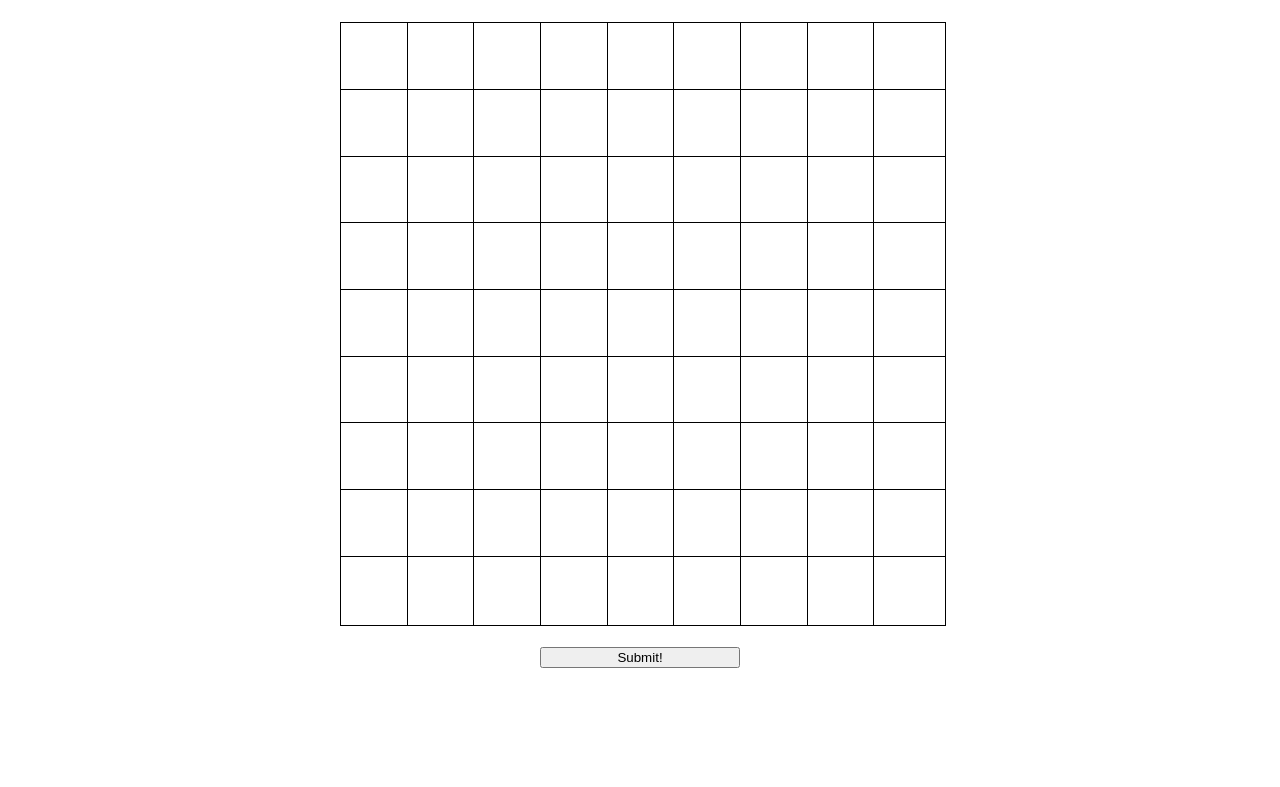
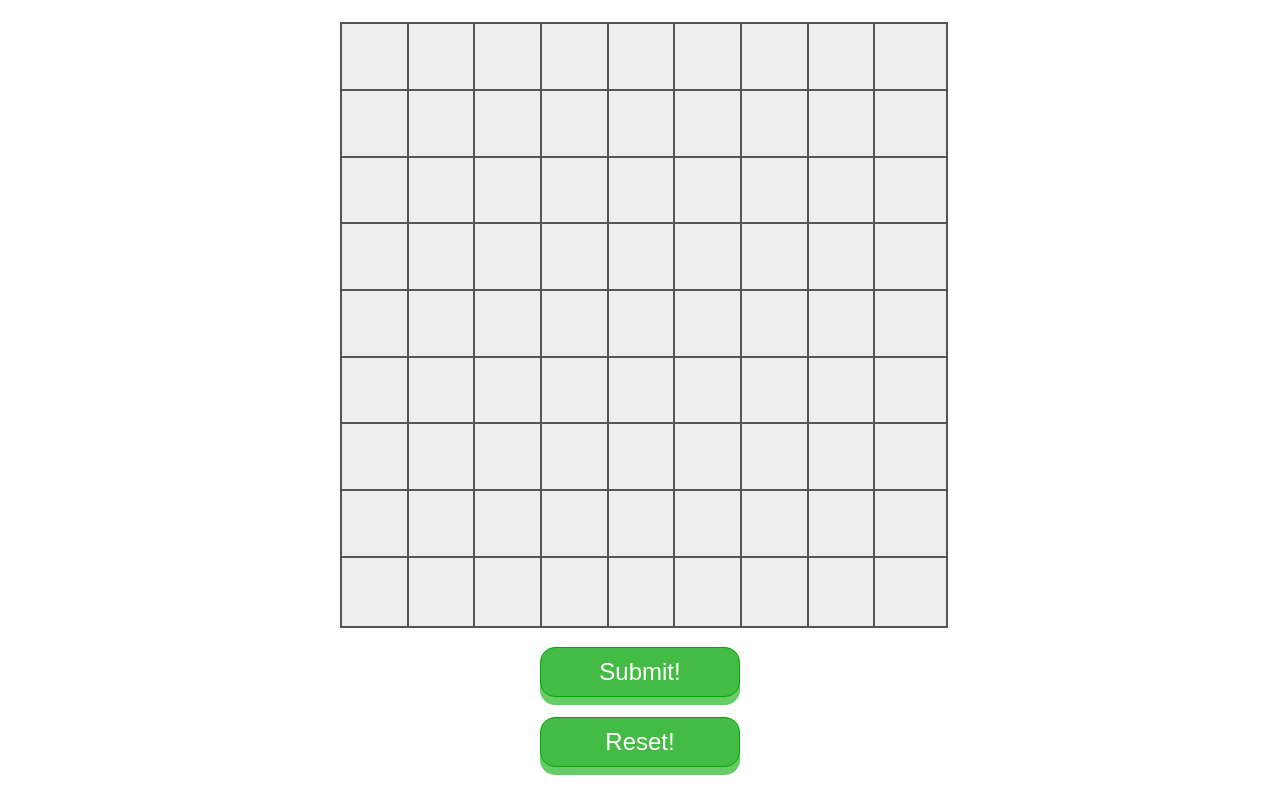
Before and after one commit to Dyrits/JSUDOKU-SOLVER, a plain HTML site: page Sudoku Solver/index.html in a window 1280 px wide. Both pictures are taken after a click on the button "Generate!". Shown: the part 61-848 px from the top of the page. Before the commit the page ends 800 px from the top, so only its background shows below. Drawn offline with Linux system fonts and the light colour scheme.

Commit message:
Minor update.

```diff
--- a/Sudoku Solver/index.html
+++ b/Sudoku Solver/index.html
@@ -11,8 +11,8 @@
   <main>
     <article id="grid">
     </article>
-    <article>
-      <button id="solve">Generate!</button>
+    <article id="commands">
+      <button class="button" id="mainButton">Generate!</button>
     </article>
   </main>
   <script src="script.js"></script>
--- a/Sudoku Solver/script.js
+++ b/Sudoku Solver/script.js
@@ -1,21 +1,34 @@
-let sudokuGrid = document.querySelector("#grid")
-let cells = document.querySelectorAll(".cell");
-let button = document.querySelector("#solve")
+const gridBox = document.querySelector("#grid")
+const mainButton = document.querySelector("#mainButton")
+const commands = document.querySelector("#commands")
+const resetButton = document.createElement("button");
+resetButton.innerHTML = "Reset!";
+resetButton.classList = "button";
+let sudokuGrid = [[], [], [], [], [], [], [], [], []]
 
+
+// Function creating the grid as an array and displaying it:
 function generateGrid() {
   for (iteration = 0; iteration < 81; iteration++) {
-    var sudokuCell = document.createElement("input");
-    sudokuCell.type = "number"
-    sudokuCell.classList = "cell"
-    sudokuCell.id = "cell" + iteration
-    sudokuCell.min = "1"
-    sudokuCell.max = "9"
-    sudokuGrid.appendChild(sudokuCell);
+    indexRow = Math.floor(iteration / 9)
+    indexColumn = iteration % 9
+    sudokuGrid[indexRow][indexColumn] = document.createElement("input");
+    sudokuGrid[indexRow][indexColumn].type = "number"
+    sudokuGrid[indexRow][indexColumn].classList = "cell"
+    sudokuGrid[indexRow][indexColumn].id = "cell" + iteration
+    sudokuGrid[indexRow][indexColumn].min = "1"
+    sudokuGrid[indexRow][indexColumn].max = "9"
+    gridBox.appendChild(sudokuGrid[indexRow][indexColumn]);
   }
 }
 
-button.addEventListener("click", function() {
-  if (button.innerHTML === "Generate!") {
+function mainButtonClick() {
+  if (mainButton.innerHTML === "Generate!") {
     generateGrid();
-    button.innerHTML = "Submit!"}
-});
+    mainButton.innerHTML = "Submit!";
+    commands.appendChild(resetButton);
+  }
+}
+
+mainButton.addEventListener("click", mainButtonClick);
+// resetButton.addEventListener("click", resetButtonClick);
--- a/Sudoku Solver/style.css
+++ b/Sudoku Solver/style.css
@@ -10,8 +10,8 @@ header {
 }
 
 .cell {
-  background-color: white;
-  border: 1px solid black;
+  background-color: #EEE;
+  border: 2px solid #555;
   width:100%;
   height:100%;
   font-size: 3em;
@@ -28,6 +28,26 @@ header {
   grid-template-rows: repeat(9, 1fr);
 }
 
-#solve {
+.button {
+  display: block;
   width: 200px;
+  height: 50px;
+  border-radius: 50%;
+  margin: 20px auto;
+  font-size: 24px;
+  cursor: pointer;
+  outline: none;
+  color: #fff;
+  background-color: #4B4;
+  border: 1px solid #0A0;
+  border-radius: 15px;
+  box-shadow: 0 8px #6C6;
 }
+
+.button:hover{background-color: #2A2}
+
+.button:active {
+  background-color: #0A0;
+  box-shadow: 0 4px #080;
+  transform: translateY(4px);
+}
```
